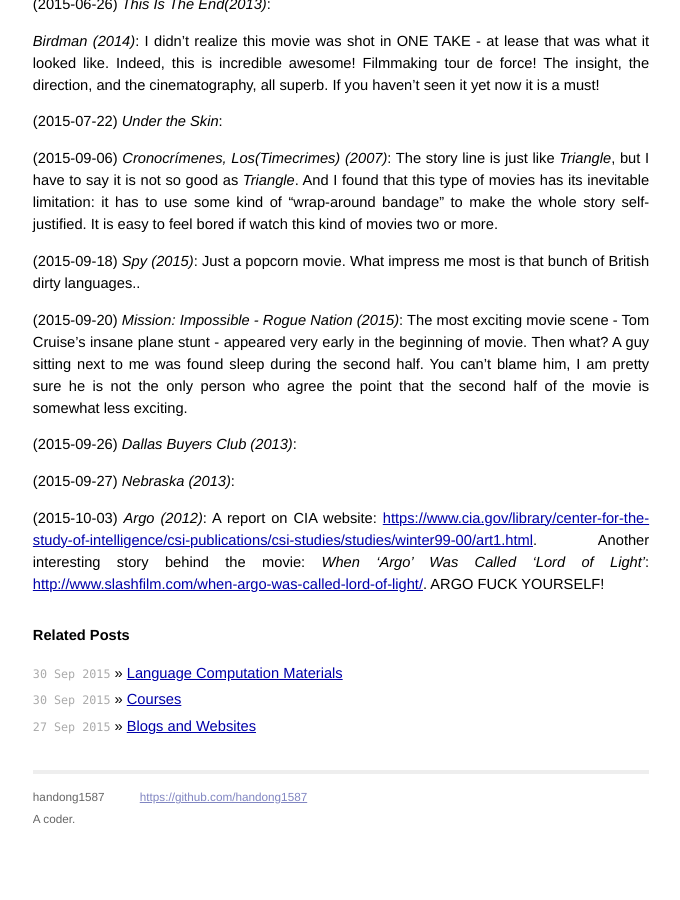
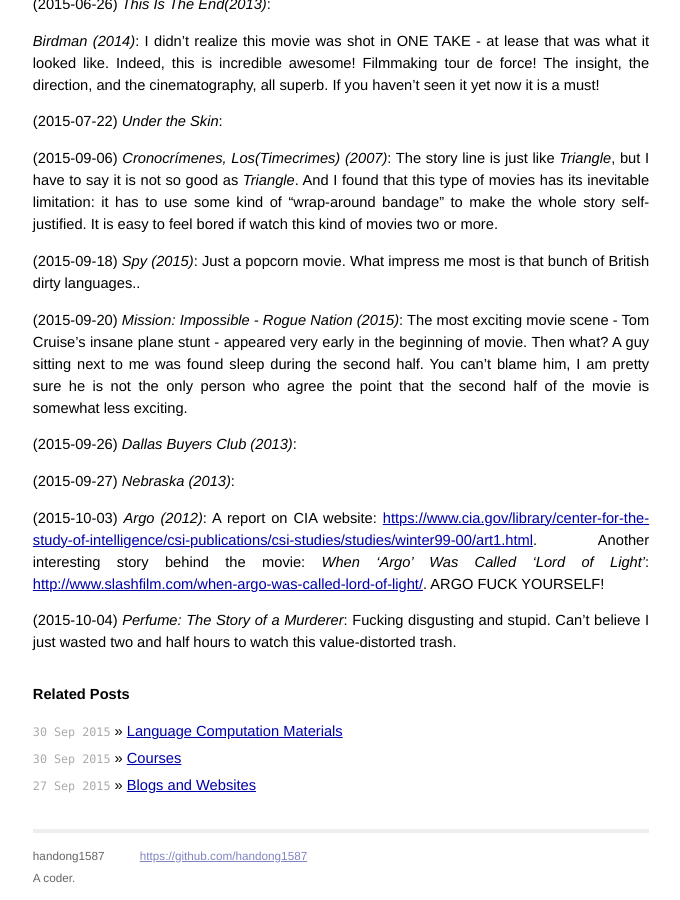
Before and after one commit to handong1587/handong1587.github.io, a Jekyll site: the page built from _posts/leisure/2015-08-29-short-comments-on-movies.md, in a window 1280 px wide and 900 px high, scrolled down 1203 px. Shown: the whole window, without its empty margins (299-979 px from the left). Built offline with Jekyll 4.4.1, drawn with Linux system fonts in a browser that asks for light colours; Markdown is read by kramdown in place of the engine named in the settings; comment, search, counter and statistics services are not loaded; before the commit the page ends 2045 px from its top, so only the background shows below that.

Commit message:
update md

```diff
--- a/_posts/leisure/2015-08-29-short-comments-on-movies.md
+++ b/_posts/leisure/2015-08-29-short-comments-on-movies.md
@@ -77,3 +77,5 @@
 (2015-09-27) *Nebraska (2013)*:
 
 (2015-10-03) *Argo (2012)*: A report on CIA website: [https://www.cia.gov/library/center-for-the-study-of-intelligence/csi-publications/csi-studies/studies/winter99-00/art1.html](https://www.cia.gov/library/center-for-the-study-of-intelligence/csi-publications/csi-studies/studies/winter99-00/art1.html). Another interesting story behind the movie: *When ‘Argo’ Was Called ‘Lord of Light’*: [http://www.slashfilm.com/when-argo-was-called-lord-of-light/](http://www.slashfilm.com/when-argo-was-called-lord-of-light/). ARGO FUCK YOURSELF!
+
+(2015-10-04) *Perfume: The Story of a Murderer*: Fucking disgusting and stupid. Can't believe I just wasted two and half hours to watch this value-distorted trash.
```
